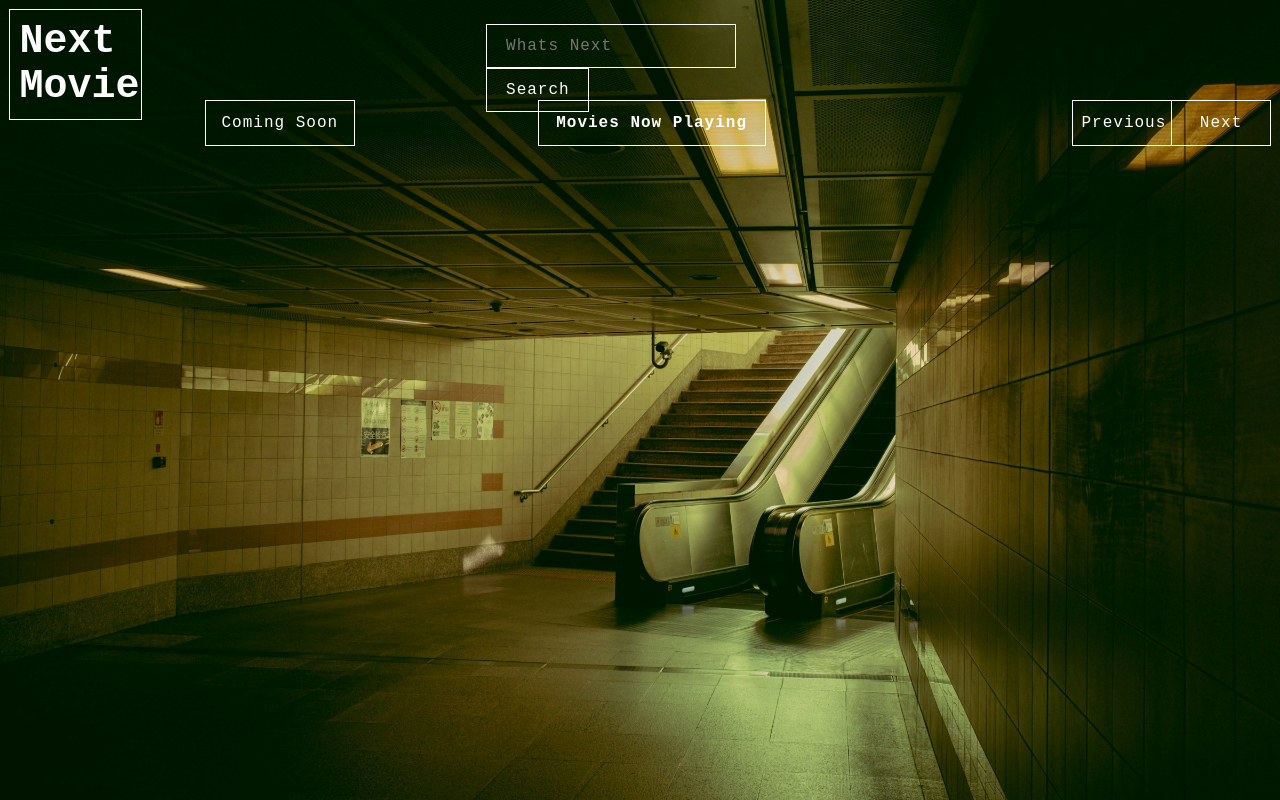
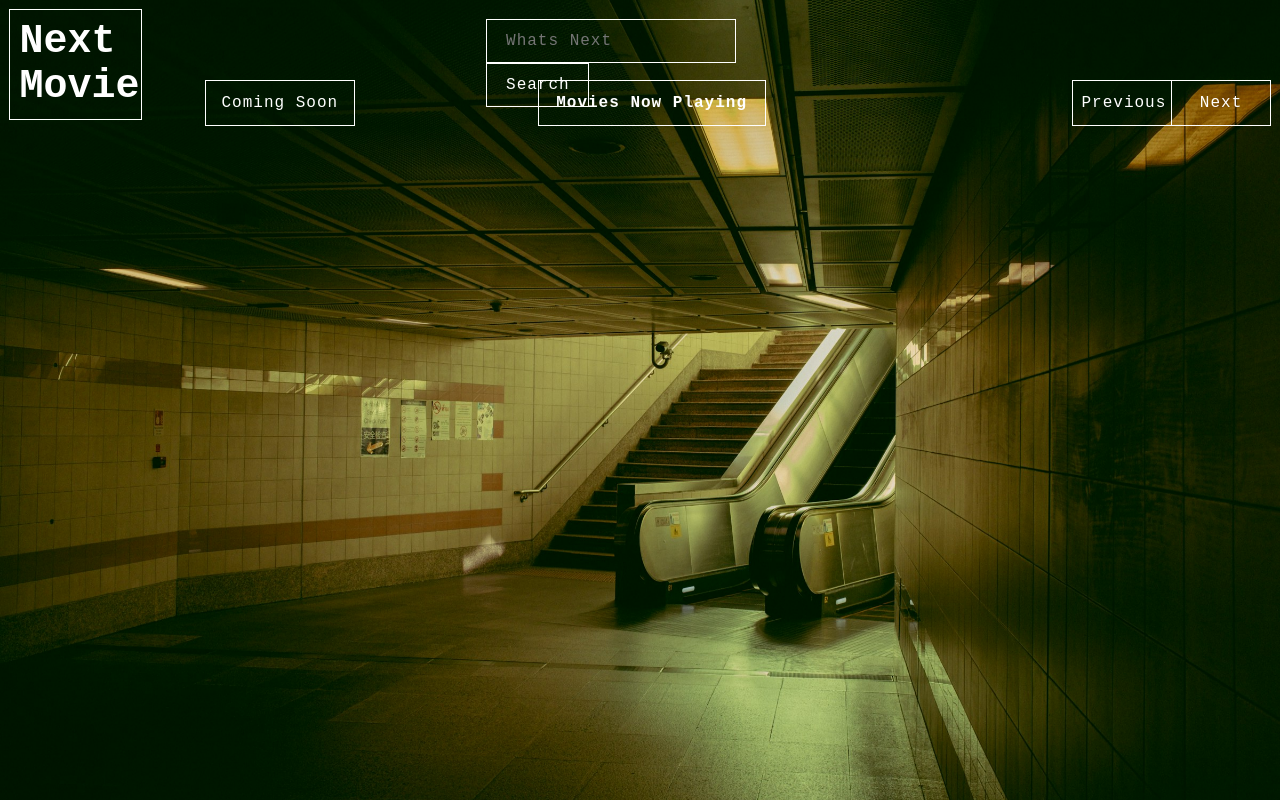
Before and after one commit to leandrocitygear/movie-app, a React (Create React App) app: page / in a window 1280 px wide. Built offline with nearby package versions, Linux system fonts and the light colour scheme; no server answers.

Commit message:
adjusting stuff

```diff
--- a/src/components/App/App.css
+++ b/src/components/App/App.css
@@ -41,7 +41,7 @@ html, body, #root {
 .searchBar {
   width: 27%;
   left: 38%;
-  top: 2.95%;
+  top: 19px;
   position: absolute;
 }
 
@@ -81,7 +81,7 @@ input {
   color: white;
   cursor: pointer;
   background-color: rgba(0, 0, 0, 0);
-  top: 12.5%;
+  top: 80px;
   left: 16%;
   position: absolute;
 }
@@ -101,7 +101,7 @@ input {
   color: white;
   cursor: pointer;
   background-color: rgba(0, 0, 0, 0);
-  top: 12.5%;
+  top: 80px;
   left: 16%;
   position: absolute;
 }
--- a/src/components/NextPage/NextPage.css
+++ b/src/components/NextPage/NextPage.css
@@ -8,7 +8,7 @@
     color: white;
     cursor: pointer;
     background-color: rgba(0, 0, 0, 0);
-    top: 12.5%;
+    top: 80px;
     right: 0.7%;
     position: absolute;
     text-align: center;
--- a/src/components/NowPlayingResults/NowPlayingResults.css
+++ b/src/components/NowPlayingResults/NowPlayingResults.css
@@ -46,7 +46,7 @@ p {
     background-color: rgba(0, 0, 0, 0);
     position: absolute;
     left: 42%;
-    top: 12.5%;
+    top: 80px;
     text-align: center;
 }
 
--- a/src/components/PrevPage/PrevPage.css
+++ b/src/components/PrevPage/PrevPage.css
@@ -8,7 +8,7 @@
     color: white;
     cursor: pointer;
     background-color: rgba(0, 0, 0, 0);
-    top: 12.5%;
+    top: 80px;
     right: 8.4%;
     position: absolute;
     text-align: center;
--- a/src/components/SearchResults/SearchResults.css
+++ b/src/components/SearchResults/SearchResults.css
@@ -46,7 +46,7 @@ p {
     background-color: rgba(0, 0, 0, 0);
     position: absolute;
     left: 42%;
-    top: 12.5%;
+    top: 80px;
     text-align: center;
 }
 
@@ -60,7 +60,7 @@ p {
     color: white;
     cursor: pointer;
     background-color: rgba(0, 0, 0, 0);
-    top: 12.5%;
+    top: 80px;
     left: 16%;
     position: absolute;
 }
@@ -80,7 +80,7 @@ p {
     color: white;
     cursor: pointer;
     background-color: rgba(0, 0, 0, 0);
-    top: 12.5%;
+    top: 80px;
     right: 0.7%;
     position: absolute;
     text-align: center;
@@ -102,7 +102,7 @@ p {
     color: white;
     cursor: pointer;
     background-color: rgba(0, 0, 0, 0);
-    top: 12.5%;
+    top: 80px;
     right: 8.4%;
     position: absolute;
     text-align: center;
--- a/src/components/UpcomingResults/UpcomingResults.css
+++ b/src/components/UpcomingResults/UpcomingResults.css
@@ -46,7 +46,7 @@ p {
     background-color: rgba(0, 0, 0, 0);
     position: absolute;
     left: 42%;
-    top: 12.5%;
+    top: 80px;
     text-align: center;
 }
 
```
